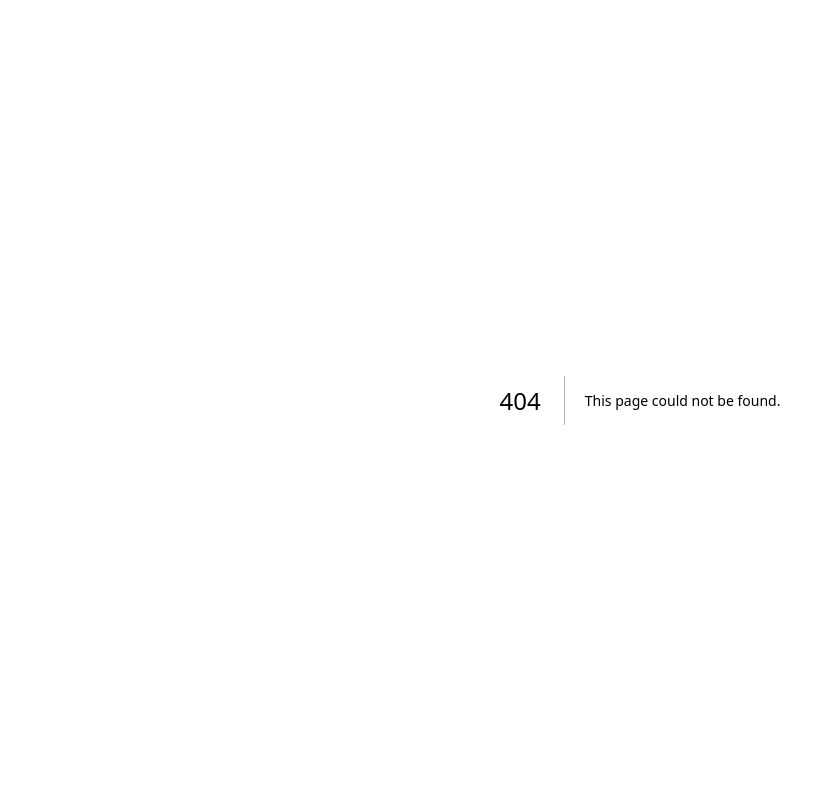
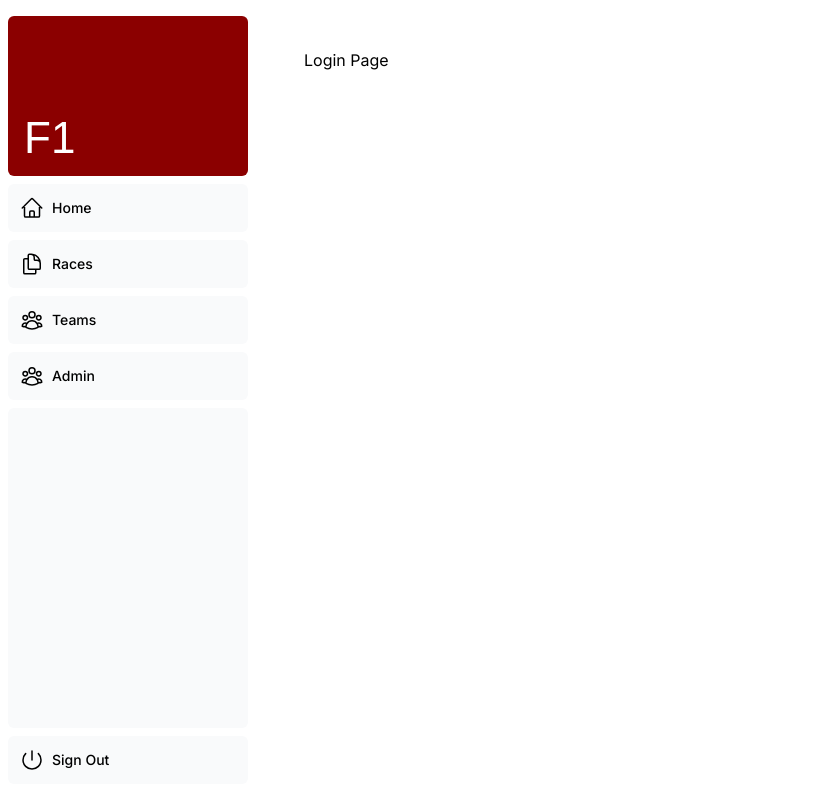
Before and after one commit to KathyNNguyen/NextJs, a Next.js app: page /dashboard/login in a window 1280 px wide. Before the commit this address had no page. Shown: the whole page, without its empty margins (0-835 px from the left). Built offline with nearby package versions, Linux system fonts and the light colour scheme; a web font is replaced by a local one.

Commit message:
things for admin page

```diff
--- /dev/null
+++ b/app/dashboard/login/page.tsx
@@ -0,0 +1,3 @@
+export default function Page() {
+    return <p>Login Page</p>;
+  }
--- a/app/ui/dashboard/nav-links.tsx
+++ b/app/ui/dashboard/nav-links.tsx
@@ -19,7 +19,7 @@ const links = [
     icon: DocumentDuplicateIcon,
   },
   { name: 'Teams', href: '/dashboard/customers', icon: UserGroupIcon },
-  { name: 'Login', href: '/dashboard/customers', icon: UserGroupIcon },
+  { name: 'Admin', href: '/dashboard/admin', icon: UserGroupIcon },
 ];
 
 export default function NavLinks() {
```
